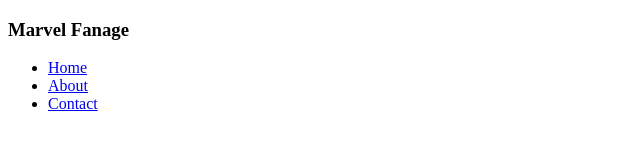
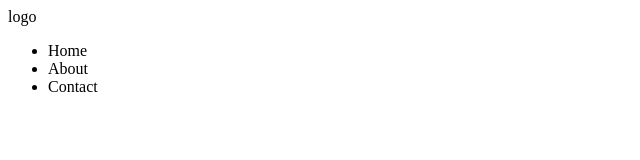
Before and after one commit to ovr-code/marvel-fanpage, a plain HTML site: page index.html in a window 1280 px wide. Shown: the whole page, without its empty margins (0-640 px from the left). Drawn offline with Linux system fonts and the light colour scheme.

Commit message:
Update corrpute file No Reason Why

```diff
--- a/index.html
+++ b/index.html
@@ -4,21 +4,23 @@
     <meta charset="UTF-8" />
     <meta http-equiv="X-UA-Compatible" content="IE=edge" />
     <meta name="viewport" content="width=device-width, initial-scale=1.0" />
-    <title>Landing Page</title>
+    <link rel="stylesheet" href="style.css" />
+    <title>Document</title>
   </head>
   <body>
+    <!-- A Simple Ladning Page as MARVEL fanpage ♥️ -->
+    <!-- Total of 6 Sections - Nav, Hero , Information, Quotes, CTA and footer  -->
+    <!-- Nav will be fixed at the top of the section  -->
+
     <section class="container">
-      <!-- Total of 6 Sections - Nav, Hero , Information, Quotes, CTA and footer  -->
-      <!-- Nav will be fixed at the top of the section  -->
+      <!-- Division 01 -- Nav BAR -->
       <nav>
-        <div class="logo">
-          <h3>Marvel Fanage</h3>
-        </div>
-        <div class="links">
+        <div>logo</div>
+        <div>
           <ul>
-            <li><a href="#">Home</a></li>
-            <li><a href="#">About</a></li>
-            <li><a href="#">Contact</a></li>
+            <li>Home</li>
+            <li>About</li>
+            <li>Contact</li>
           </ul>
         </div>
       </nav>
--- a/style.css
+++ /dev/null
@@ -1,3 +0,0 @@
-:root {
-  --black: #000;
-}
```
Also changed, not shown: test.html (added, +28 -0 lines).
